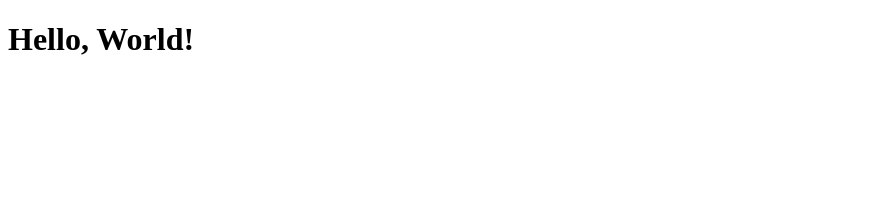
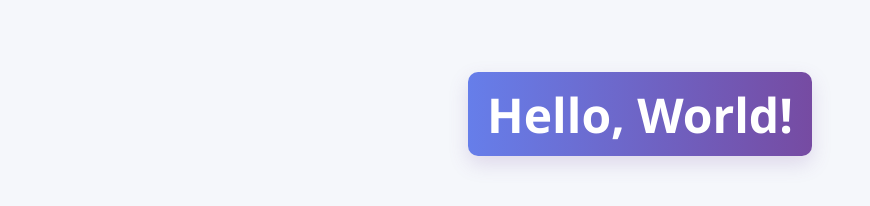
Before and after one commit to IsaacB269/D-p-t_Isaac_Othmane, a plain HTML site: page index.html in a window 1280 px wide. Shown: the whole page, without its empty margins (0-870 px from the left). Drawn offline with Linux system fonts and the light colour scheme.

Commit message:
Add CSS styles and update README formatting

```diff
--- /dev/null
+++ b/index.css
@@ -0,0 +1,26 @@
+/* Styles de base */
+body {
+  font-family: 'Segoe UI', Tahoma, Geneva, Verdana, sans-serif;
+  background-color: #f5f7fb;
+  color: #222;
+  text-align: center;
+  padding: 2rem;
+}
+
+/* Style du titre */
+h1 {
+  display: inline-block;
+  font-size: 3rem;
+  margin: 2rem auto;
+  color: #fff;
+  background: linear-gradient(90deg, #667eea 0%, #764ba2 100%);
+  padding: 0.6rem 1.2rem;
+  border-radius: 10px;
+  box-shadow: 0 8px 20px rgba(118,75,162,0.18);
+  transition: transform 180ms ease, box-shadow 180ms ease;
+}
+
+h1:hover {
+  transform: translateY(-4px);
+  box-shadow: 0 18px 36px rgba(118,75,162,0.22);
+}
--- a/index.html
+++ b/index.html
@@ -4,6 +4,7 @@
     <meta charset="UTF-8">
     <meta name="viewport" content="width=device-width, initial-scale=1.0">
     <title>Document</title>
+    <link rel="stylesheet" href="index.css">
 </head>
 <body>
     <h1>Hello, World!</h1>
```
Also changed, not shown: 1 other file.
